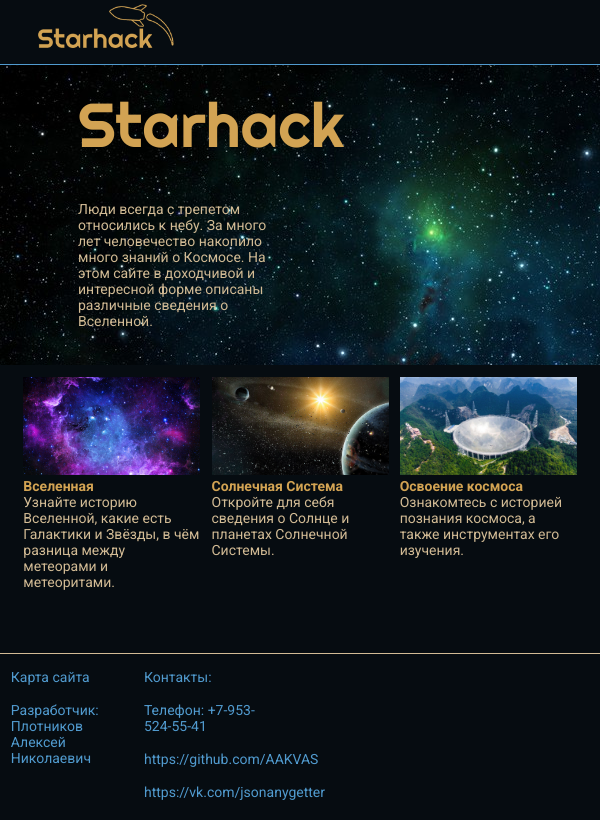
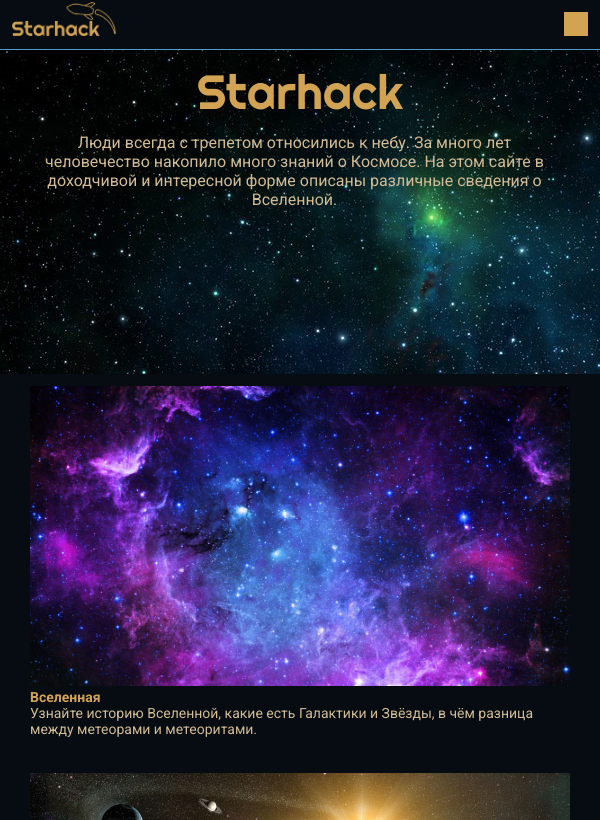
Before and after one commit to AAKVAS/starhack, a plain HTML site: page index.html in a window 600 px wide. Shown: the top 820 px of the page. Drawn offline with Linux system fonts and the light colour scheme.

Commit message:
Фикс_адпативности_3

```diff
--- a/index.html
+++ b/index.html
@@ -14,9 +14,12 @@
 </head>
 <body>
     <div class="header">
-        <div class="header_inside">
+        <div class="header_inside flex_row_between">
             <div class="logo">
                 <a href="index.html"><img src="src/images/logo.png" alt="Логотип" class="logo_image"></a>
+            </div>
+            <div class="menu_button">
+
             </div>
         </div>
         <div class="header_line">
--- a/styles/index.css
+++ b/styles/index.css
@@ -43,8 +43,26 @@
 
 @media screen and (max-width: 800px) {
     .preview_header {
-        margin-bottom: 38px;
-        font-size: 62px;
+        margin-bottom: 12px;
+        text-align: center;
+        font-size: 48px;
+    }
+    .preview_text {
+        width: 98%;
+        text-align: center;
+        font-size: 16px;
+    }
+    .preview_wrapper {
+        padding: 2% 4%;
+        min-height: 300px;
+    }
+    .content_cards {
+        flex-direction: column;
+        align-items: center;
+    }
+    .card {
+        width: 90%;
+        margin-bottom: 4%;
     }
 }
 
--- a/styles/main.css
+++ b/styles/main.css
@@ -14,17 +14,23 @@ body {
     display: flex;
     flex-direction: column;
     justify-content: space-between;
-    min-height: 65px;
+    min-height: 48px;
 }
 
 .header_inside {
-    padding: 4px 38px;
+    align-items: center;
 }
 
 .logo_image {
-    max-width: 136px;
     height: auto;
     margin-bottom: 8px;
+}
+
+.menu_button {
+    display: none;
+    width: 24px;
+    height: 24px;
+    background-color: #D2A353;
 }
 
 .header_line hr {
@@ -44,6 +50,12 @@ body {
 .invisible_link {
     text-decoration: none;
     color: #D2BB95;
+}
+
+.flex_row_between {
+    display: flex;
+    flex-direction: row;
+    justify-content: space-between;
 }
 
 .footer {
@@ -85,12 +97,36 @@ body {
 
 
 @media screen and (max-width: 800px) {
+    .menu_button {
+        display: block;
+    }
+    .logo_image {
+        max-width: 104px;
+    }
+    .header_inside {
+        padding: 2px 12px;
+    }
     body {
         font-size: 14px;
+    }
+    .footer_inside {
+        flex-direction: column;
+        align-items: flex-start;
+    }
+    .footer_inside_usefull_links {
+        width: 98%;
+        margin-left: 4%;
+    }
+    .footer_useful_link {
+        font-size: 12px;
+        margin-bottom: 4px;
     }
 }
 
 @media screen and (min-width: 800px) {
+    .logo_image {
+        max-width: 136px;
+    }
     body {
         font-size: 16px;
     }
@@ -102,6 +138,12 @@ body {
 @media screen and (min-width: 1200px) {
     body {
         font-size: 18px;
+    }
+    .header_inside {
+        padding: 4px 38px;
+    }
+    .logo_image {
+        max-width: 136px;
     }
     .footer_useful_link {
         margin-bottom: 12px;
@@ -121,6 +163,9 @@ body {
     .header {
         height: 84px;
     }
+    .header_inside {
+        padding: 4px 38px;
+    }
     .logo_image {
         min-width: 173px;
     }
```
Also changed, not shown: styles/page_styles.css (+41 -8 lines).
